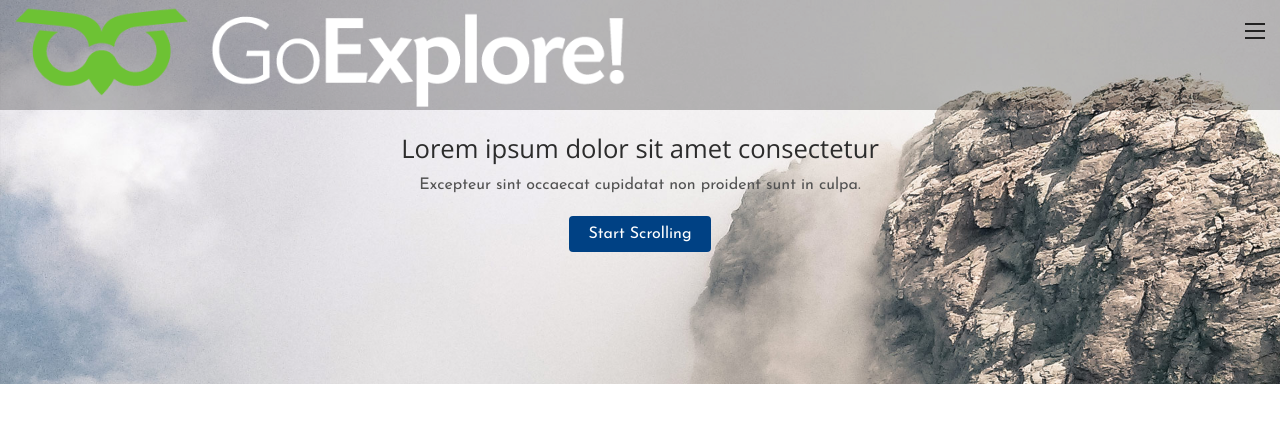
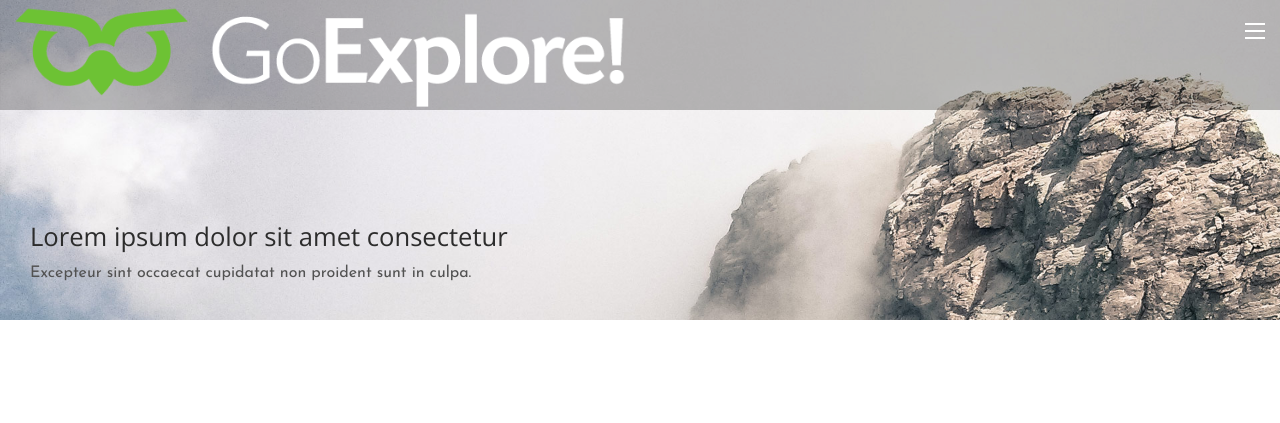
Before and after one commit to Pushedskydiver/dpm-website, a PHP site: page / in a window 1280 px wide. Shown: the top 423 px of the page. Run offline with PHP 8.4, Linux system fonts and the light colour scheme.

Commit message:
Initial commit

```diff
--- a/css/style.css
+++ b/css/style.css
@@ -288,12 +288,9 @@ nav:after, .logo:after, .row:after, .clearfix:after, .container-fluid:after,
 }
 
 .container-xs-height {
-  display: table;
   padding-left: 0px;
   padding-right: 0px;
   width: 100%;
-  border-collapse: collapse;
-  table-layout: fixed;
 }
 
 .content-layer {
@@ -302,10 +299,6 @@ nav:after, .logo:after, .row:after, .clearfix:after, .container-fluid:after,
   height: 100%;
   width: 100%;
   overflow: hidden;
-}
-
-.full-height {
-  height: 100% !important;
 }
 
 .inner {
@@ -322,8 +315,8 @@ nav:after, .logo:after, .row:after, .clearfix:after, .container-fluid:after,
 .display-none { display: none; }
 .pull-left { float: left; }
 .pull-right { float: right; }
-.col-xs-height { display: table-cell; }
 .col-middle { vertical-align: middle; }
+.full-height { height: 100% !important; }
 
 
 
@@ -623,7 +616,7 @@ header .mobile-social ul li a:hover {
 .menu-toggler .three {
   width: 100%;
   height: 2px;
-  background: #222;
+  background: #fff;
   margin-bottom: 5px;
   backface-visibility: hidden;
   -webkit-transform-style: preserve-3d;
@@ -854,7 +847,7 @@ section.home-slider .overlay {
 }
 
 section.home-slider {
-  height:48%;
+  height:40%;
   position: relative;
   overflow: hidden;
   display: block;
@@ -865,6 +858,11 @@ section.home-slider {
 
 section.home-slider .container {
   max-width: 100%;
+}
+
+section.home-slider .slider-content {
+  position: absolute;
+  bottom: 5%;
 }
 
 .swiper-container {
@@ -963,7 +961,6 @@ section.home-slider .container {
 }
 
 .swiper-slide {
-  text-align: center;
   font-size: 18px;
   background-color: #fff;
   width: 100%;
@@ -1050,20 +1047,6 @@ section.home-slider .container {
   margin-bottom: 20px;
 }
 
-section.home-slider .read-more-home a {
-  display: inline-block;
-  padding: 8px 20px;
-  background: #004184;
-  color: #fff;
-  font-size: 1rem;
-  border-radius: 4px;
-  text-decoration: none;
-}
-
-section.home-slider .read-more-home a:hover {
-  background: #003084;
-}
-
 
 
 
--- a/index.html
+++ b/index.html
@@ -141,16 +141,11 @@
                 <div class="overlay"></div>
                 <div class="inner full-height">
                   <div class="container-xs-height full-height">
-                    <div class="col-xs-height col-middle">
+                    <div class="slider-content">
                       <div class="container">
                         <div class="col col100">
                           <h1 class="sm-text-center" data-swiper-parallax="-15%">Lorem ipsum dolor sit amet consectetur</h1>
                           <h5 class="sm-text-center">Excepteur sint occaecat cupidatat non proident sunt in culpa.</h5>
-                          <!-- START: Read More button -->
-                          <div class="sm-text-center read-more-home">
-                            <a href="#content">Start Scrolling</a>
-                          </div>
-                          <!-- END: Read More -->
                         </div>
                       </div>
                     </div>
@@ -174,7 +169,7 @@
               <div class="content-layer">
                 <div class="inner full-height">
                   <div class="container-xs-height full-height">
-                    <div class="col-xs-height col-middle text-left">
+                    <div class="slider-content">
                       <div class="container">
                         <div class="col col100 no-padding">
                           <h1 class="sm-text-center" data-swiper-parallax="-15%">Lorem ipsum dolor sit amet.</h1>
@@ -201,7 +196,7 @@
               <div class="content-layer">
                 <div class="inner full-height">
                   <div class="container-xs-height full-height">
-                    <div class="col-xs-height col-middle text-left">
+                    <div class="slider-content">
                       <div class="container">
                         <div class="col col100 no-padding">
                           <h1 class="sm-text-center" data-swiper-parallax="-15%">Duis aute irure dolor in reprehenderit</h1>
--- a/js/script.js
+++ b/js/script.js
@@ -93,16 +93,9 @@
         })
     }
 
-
-    WSD.prototype.initUnveilPlugin = function() {
-        // lazy load retina images
-        $.fn.unveil && $("img").unveil();
-    }
-
     // Call initializers
     WSD.prototype.init = function() {
         this.setBackgroundImage();
-        this.initUnveilPlugin();
     }
 
     $.WSD = new WSD();
```
